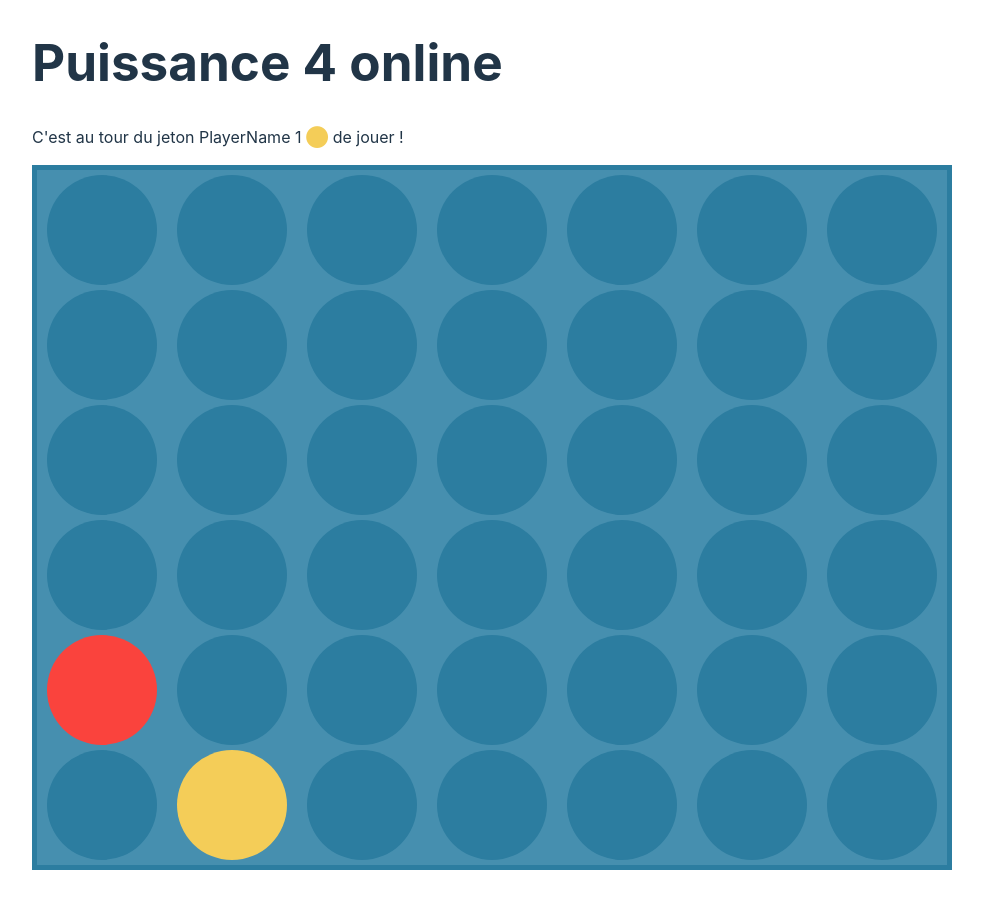
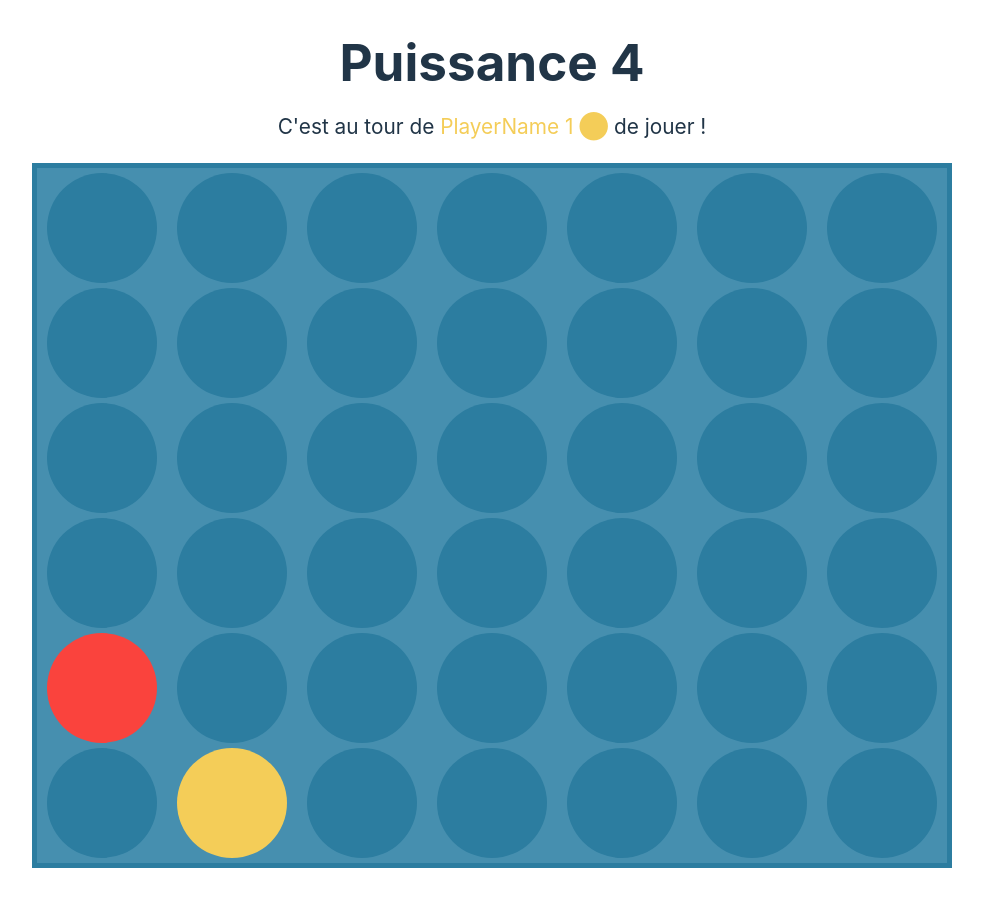
Before and after one commit to GABLRM/React-Puissance-4, a React (Vite) app: page /game in a window 1280 px wide. Shown: the top 908 px of the page, without its empty margins (148-1131 px from the left). Before the commit the page ends 870 px from the top, so only its background shows below. Built offline with nearby package versions, Linux system fonts and the light colour scheme.

Commit message:
Changing player turns on click

```diff
--- a/src/App.css
+++ b/src/App.css
@@ -1,6 +1,17 @@
 body {
   display: flex;
   justify-content: center;
+}
+
+h1 {
+  font-size: 2.5rem;
+  margin-bottom: 1rem;
+  text-align: center;
+}
+
+p {
+  font-size: 1.3rem;
+  text-align: center;
 }
 
 .tokenColor-yellow {
--- a/src/components/Column/Column.tsx
+++ b/src/components/Column/Column.tsx
@@ -3,6 +3,7 @@ import './Column.css';
 import Token from '../Token/Token';
 import { useRecoilState } from 'recoil';
 import { gridState } from '../../atoms/GridState';
+import { gameState } from '../../atoms/GameState';
 
 interface Props {
     idCol: number;
@@ -10,10 +11,42 @@ interface Props {
 
 const Column: React.FC<Props> = ({ idCol }) => {
     const [grid, _] = useRecoilState(gridState);
+    const [game, setGame] = useRecoilState(gameState);
+
+    const updatePlayingUser = (idCol: number) => {
+
+        if (game.isPlaying == "red") {
+            setGame({
+                "yellow": {
+                    ...game.yellow,
+                    "isPlaying": true
+                },
+                "red": {
+                    ...game.red,
+                    "isPlaying": false
+                },
+                "isPlaying": "yellow"
+            })
+        } else if (game.isPlaying == "yellow") {
+            setGame({
+                "yellow": {
+                    ...game.yellow,
+                    "isPlaying": false
+                },
+                "red": {
+                    ...game.red,
+                    "isPlaying": true
+                },
+                "isPlaying": "red"
+            })
+        }
+
+    }
 
     return (
         <button
         className="column"
+        onClick={() => updatePlayingUser(idCol)}
         >
             <Token color={grid[idCol][5]} />
             <Token color={grid[idCol][4]} />
--- a/src/components/Grid/Grid.css
+++ b/src/components/Grid/Grid.css
@@ -2,4 +2,5 @@
     display: flex;
     flex-direction: row;
     border: solid 5px #2C7DA0;
+    margin-bottom: 50px;
 }
--- a/src/screens/GameScreeen/GameScreen.tsx
+++ b/src/screens/GameScreeen/GameScreen.tsx
@@ -19,8 +19,8 @@ const Game = () => {
     return (
       <div className="App">
         <header className="App-header">
-          <h1>Puissance 4 online</h1>
-          <p>C'est au tour du jeton {player.playerName} <span className={`tokenColor-${player.color}`}>⬤</span> de jouer !</p>
+          <h1>Puissance 4</h1>
+          <p>C'est au tour de <span className={`tokenColor-${player.color}`}>{player.playerName} ⬤</span> de jouer !</p>
           <Grid />
         </header>
       </div>
```
